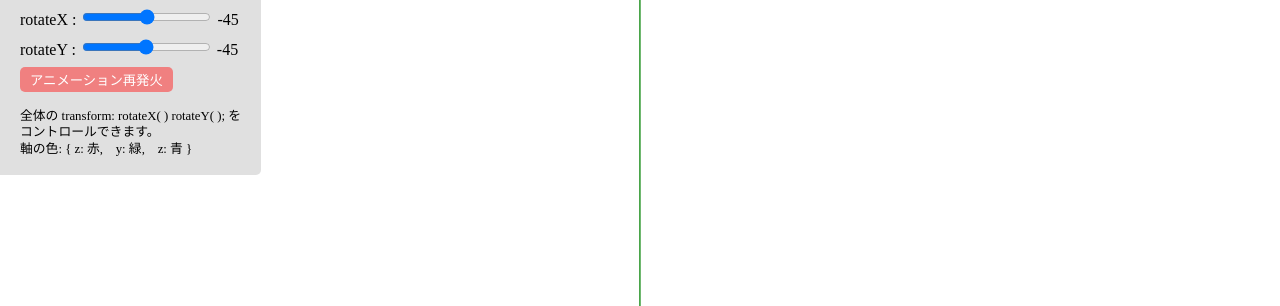
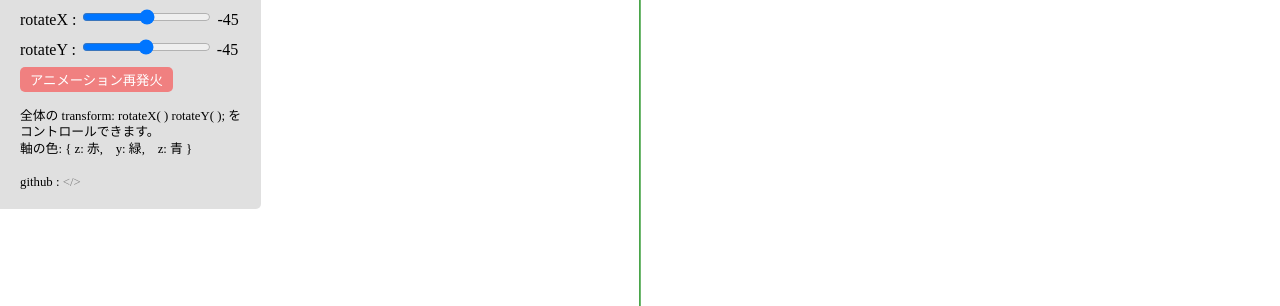
Before and after one commit to hirokuniteruya/icsCollege_3dPanels, a plain HTML site: page index.html in a window 1280 px wide. Shown: the top 306 px of the page. Drawn offline with nearby package versions, Linux system fonts and the light colour scheme.

Commit message:
add a link to github repositoriy.

```diff
--- a/index.html
+++ b/index.html
@@ -28,7 +28,8 @@
       id="indicator-Y">-45</span><br />
     <button id="replay">アニメーション再発火</button><br />
     <p class="panel-description">全体の transform: rotateX( ) rotateY( ); を<br />コントロールできます。<br />
-      軸の色: { z: 赤,　y: 緑,　z: 青 }
+      軸の色: { z: 赤,　y: 緑,　z: 青 }<br /><br />
+      github : <a href="https://github.com/hirokuniteruya/icsCollege_3dPanels" target="_blank">&lt;/></a>
     </p>
   </div>
   <!-- フェーダーここまで -->
--- a/style.css
+++ b/style.css
@@ -1,5 +1,10 @@
     .body {
       background: #EAE6DD;
+    }
+
+    a {
+      color: gray;
+      text-decoration: none;
     }
 
     /* 全てのパネルを包含するdiv.wrapper要素 */
```
